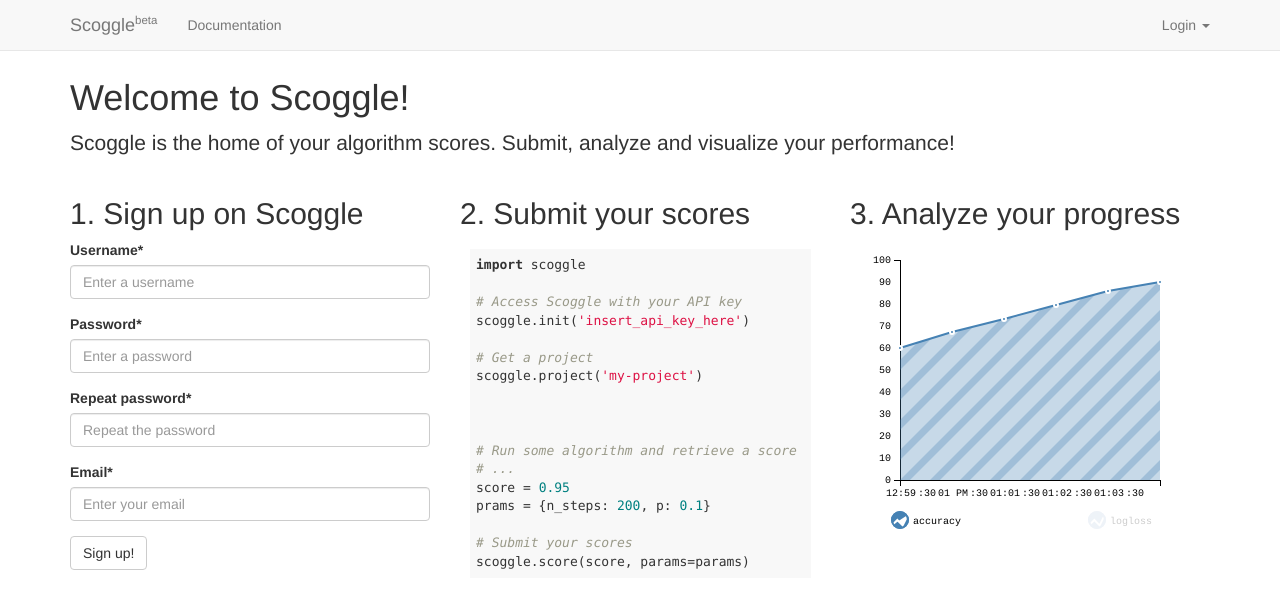
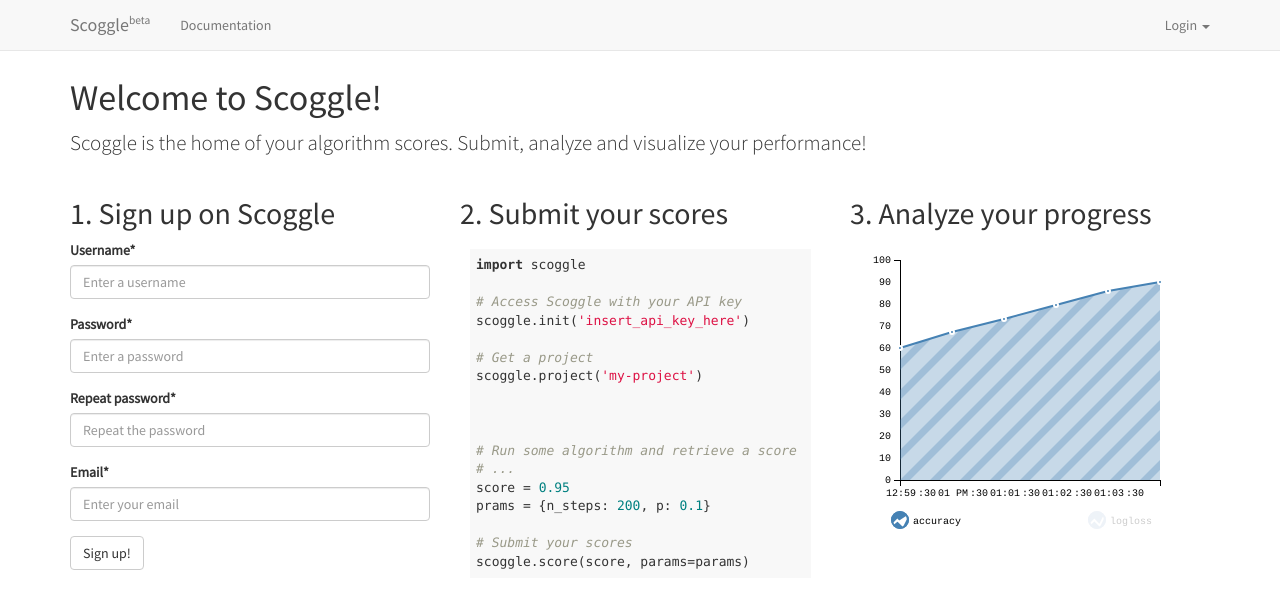
Before and after one commit to chaosmail/scoggle-web, a Django app: page / in a window 1280 px wide. Shown: the top 609 px of the page. Run offline with Django 3.2, Linux system fonts and the light colour scheme; some libraries are stand-ins or nearby versions.

Commit message:
Added new font

```diff
--- a/frontend/templates/index.html
+++ b/frontend/templates/index.html
@@ -4,6 +4,7 @@
 <head>
   <title>Scoggle | the home of data scores</title>
 
+  <link href="https://fonts.googleapis.com/css?family=Source+Sans+Pro:300,400" rel="stylesheet" type="text/css">
   <link rel="stylesheet" href="{% static "css/bootstrap.min.css" %}">
 
   <link rel="stylesheet" href="{% static "css/github.css" %}">
@@ -23,6 +24,10 @@
   <script src="{% static "js/line-chart.min.js" %}"></script>
 
   <style>
+    body {
+      font-family: 'Source Sans Pro', sans-serif;
+    }
+
     pre {
       border: none;
       background-color: transparent;
```
